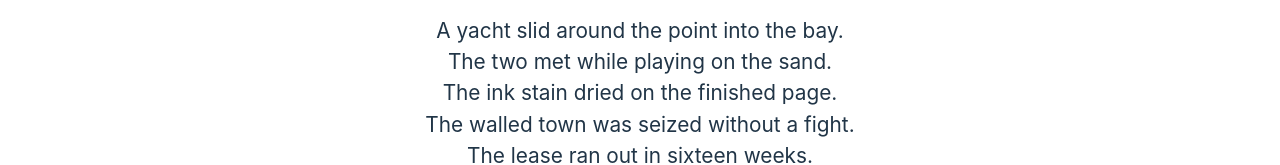
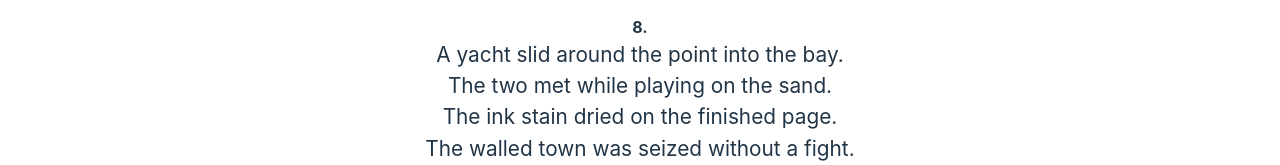
Before and after one commit to shyyio/vt, a Vue app: page / in a window 1280 px wide. Shown: the top 165 px of the page. Built offline with nearby package versions, Linux system fonts and the light colour scheme.

Commit message:
Add list number

```diff
--- a/src/components/List.vue
+++ b/src/components/List.vue
@@ -9,6 +9,7 @@ defineProps({
 
 <template>
   <div style="cursor: pointer;">
+    <strong>{{index + 1}}.</strong>
     <p class="list-item" v-for="item in LISTS[index]">
       {{item}}
     </p>
```
